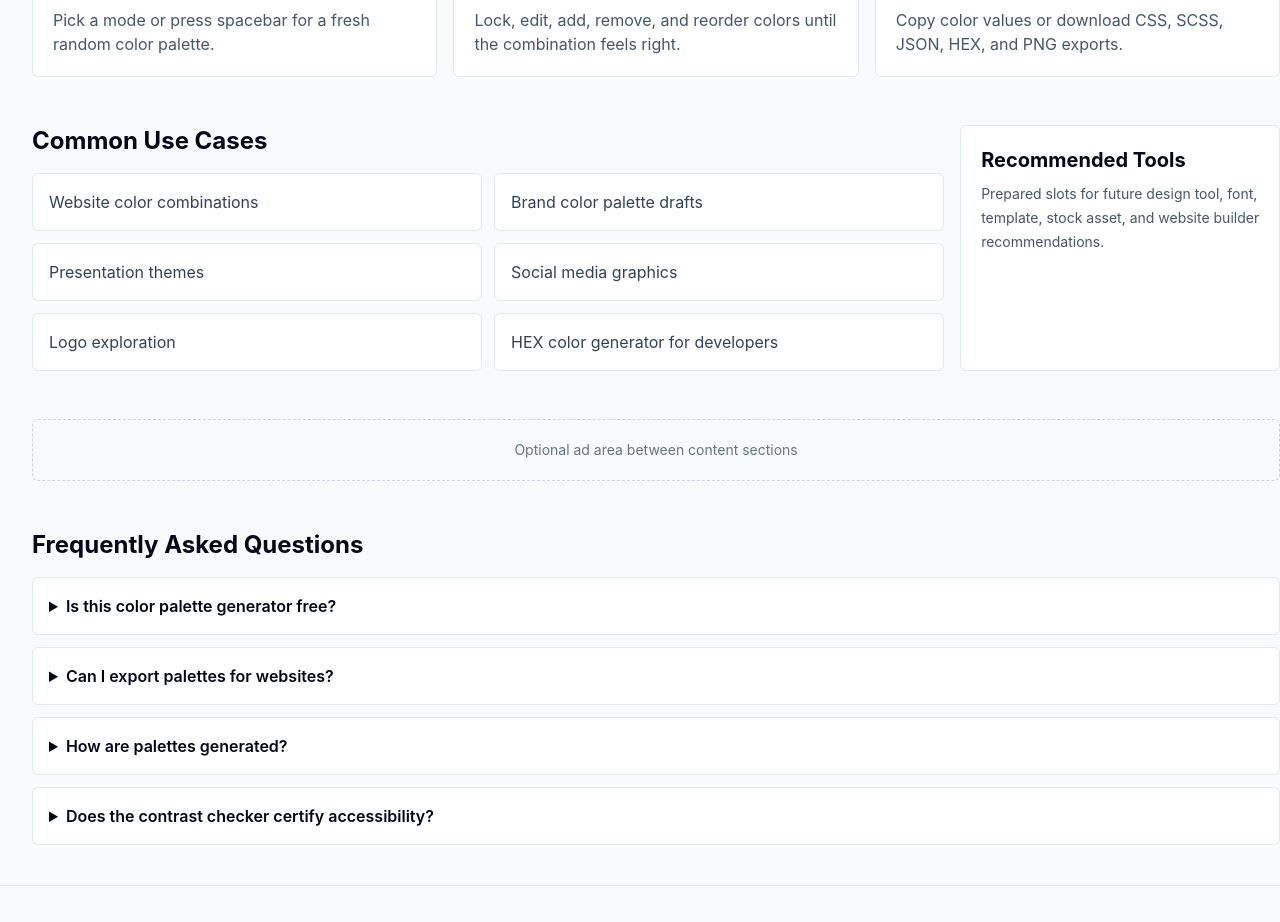
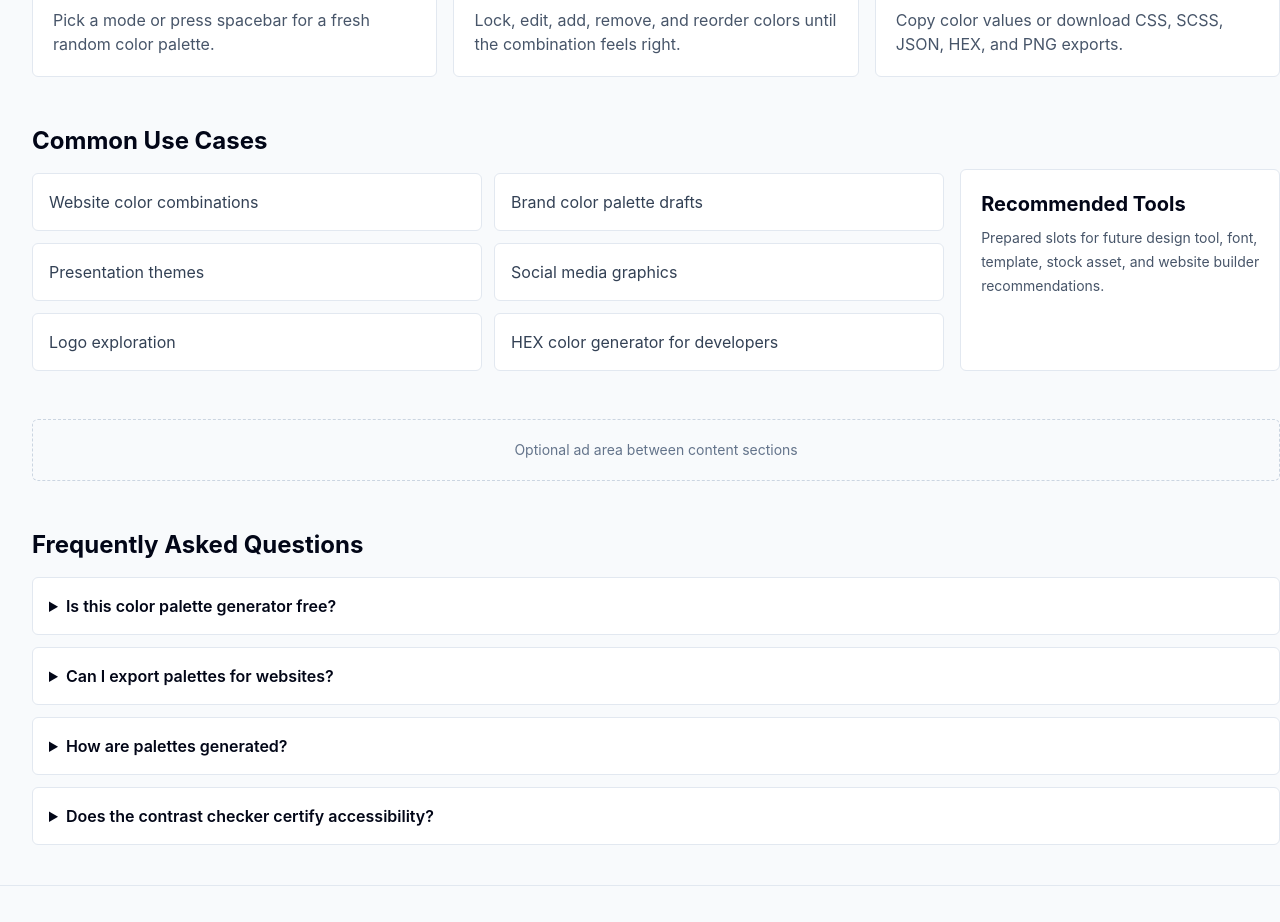
Before and after one commit to kesikoglu/nar-zeytin-qr-menu, a Next.js app: page / in a window 1280 px wide. Shown: the part 1820-2742 px from the top of the page. Built offline with nearby package versions, Linux system fonts and the light colour scheme; no server answers.

Commit message:
Align recommended tools card

```diff
--- a/app/page.tsx
+++ b/app/page.tsx
@@ -63,7 +63,7 @@ export default function Home() {
               ))}
             </div>
           </div>
-          <div className="rounded-md border border-slate-200 bg-white p-5 dark:border-slate-800 dark:bg-slate-900">
+          <div className="rounded-md border border-slate-200 bg-white p-5 dark:border-slate-800 dark:bg-slate-900 lg:mt-11">
             <h2 className="text-xl font-bold text-slate-950 dark:text-white">Recommended Tools</h2>
             <p className="mt-2 text-sm leading-6 text-slate-600 dark:text-slate-400">Prepared slots for future design tool, font, template, stock asset, and website builder recommendations.</p>
           </div>
```
